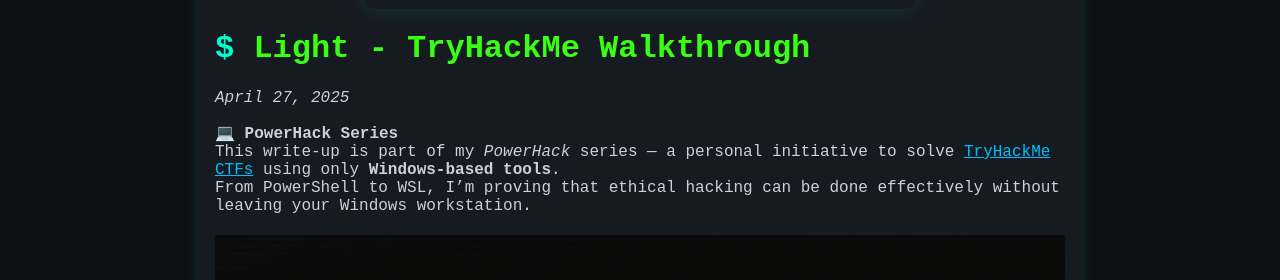
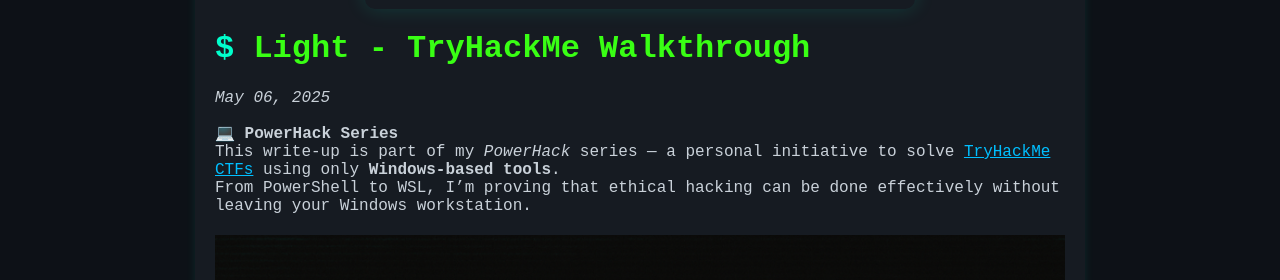
Before and after one commit to Krikas-Sec/Krikas-Sec.github.io, a Jekyll site: the page built from _posts/2025-05-06-Light-tryhackme.md, in a window 1280 px wide and 900 px high, scrolled down 684 px. Shown: the part 171-451 px from the top of the window. Built offline with Jekyll 4.4.1, drawn with Linux system fonts in a browser that asks for light colours.

Commit message:
Corrected date

```diff
--- a/_posts/2025-05-06-Light-tryhackme.md
+++ b/_posts/2025-05-06-Light-tryhackme.md
@@ -1,7 +1,7 @@
 ---
 layout: post
 title: "Light - TryHackMe Walkthrough"
-date: 2025-04-27
+date: 2025-05-06
 categories: [writeup]
 tags: [TryHackMe, CTF, PowerHack, Windows, PowerShell, Enumeration, ReverseShell]
 image: /assets/img/Light/Light.png
```
